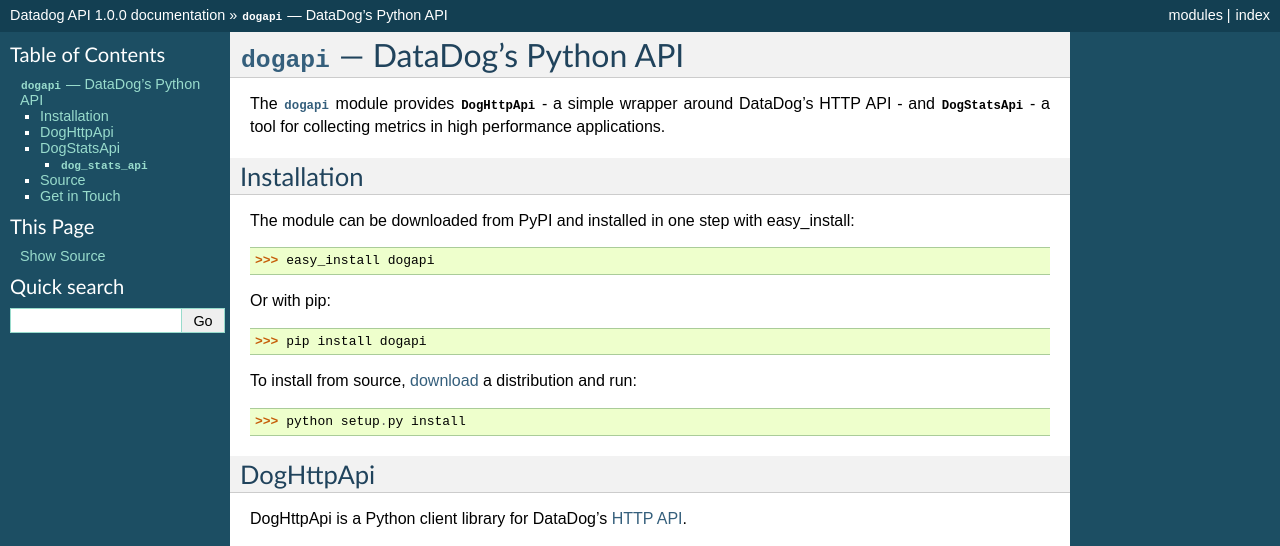
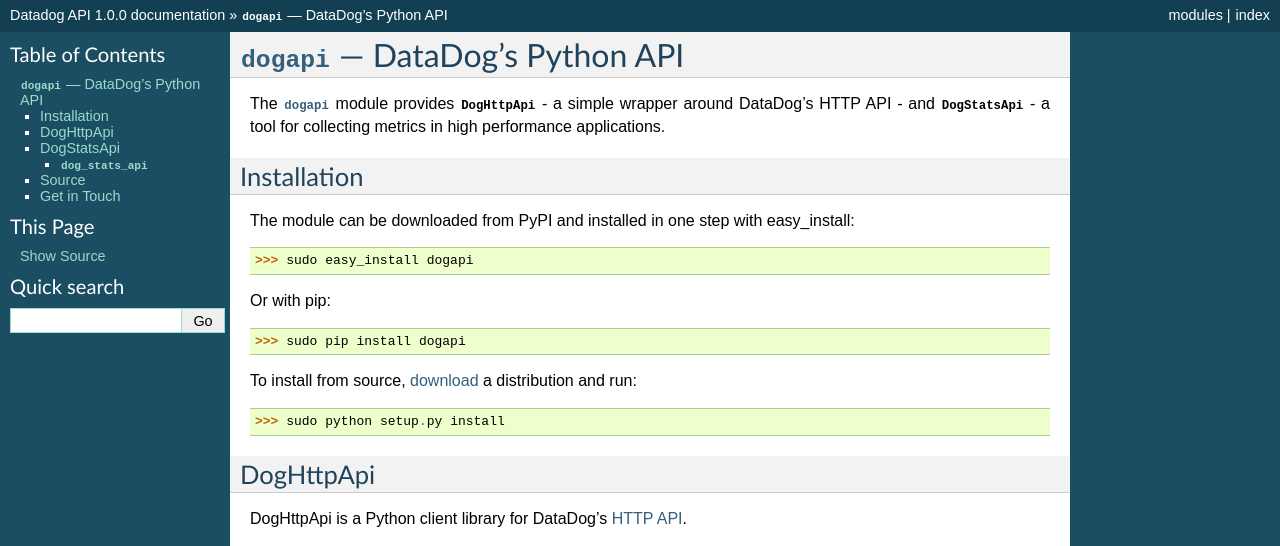
Before and after one commit to DataDog/dogapi, a Sphinx documentation site: the page built from doc/index.rst, in a window 1280 px wide. Shown: the top 546 px of the page. Built offline with Sphinx 7.4.7, drawn with Linux system fonts in a browser that asks for light colours; grey boxes are pictures that could not be loaded.

Commit message:
Updating installation instructions.

```diff
--- a/doc/index.rst
+++ b/doc/index.rst
@@ -16,15 +16,15 @@
 The module can be downloaded from PyPI and installed in one step with
 easy_install:
 
-    >>> easy_install dogapi
+    >>> sudo easy_install dogapi
 
 Or with pip:
 
-    >>> pip install dogapi
+    >>> sudo pip install dogapi
 
 To install from source, `download <https://github.com/DataDog/dogapi/tags>`_ a distribution and run:
 
-   >>> python setup.py install
+   >>> sudo python setup.py install
 
 DogHttpApi
 ==========
```
Also changed, not shown: 1 other file.
